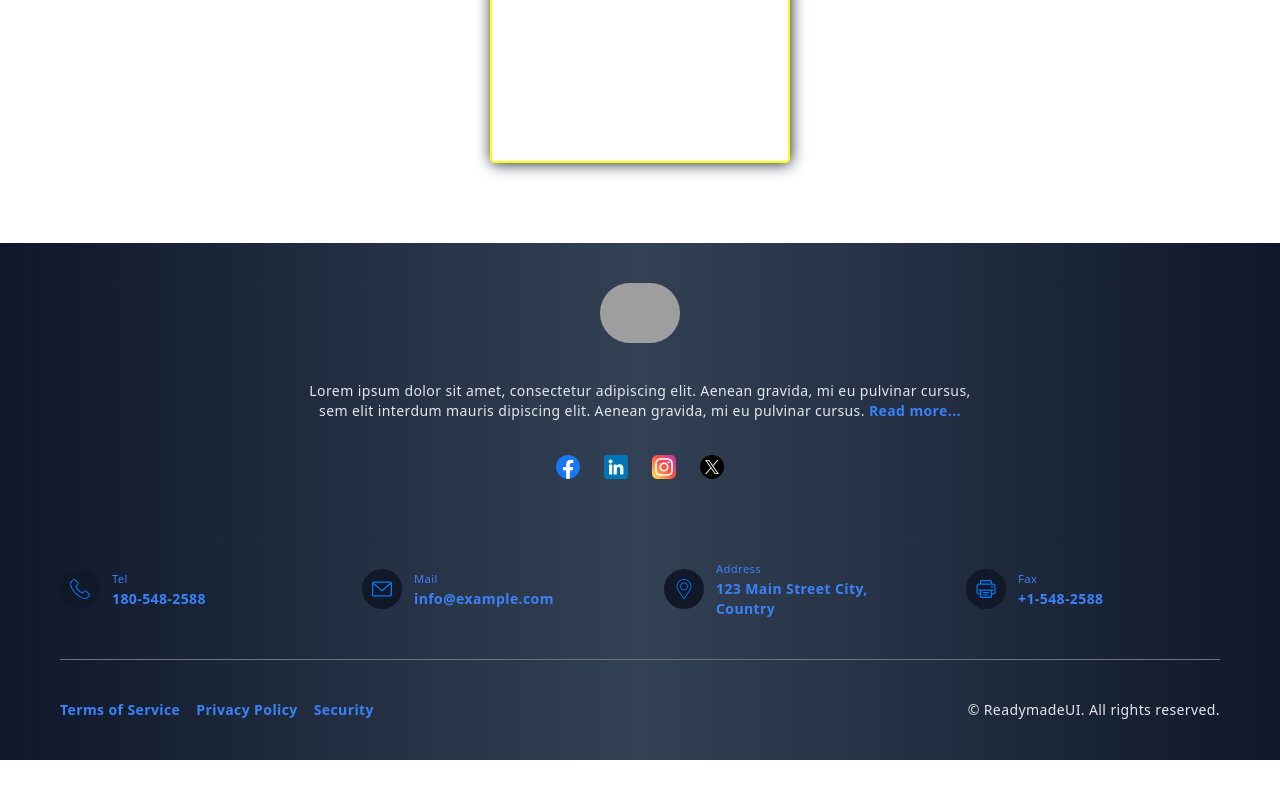
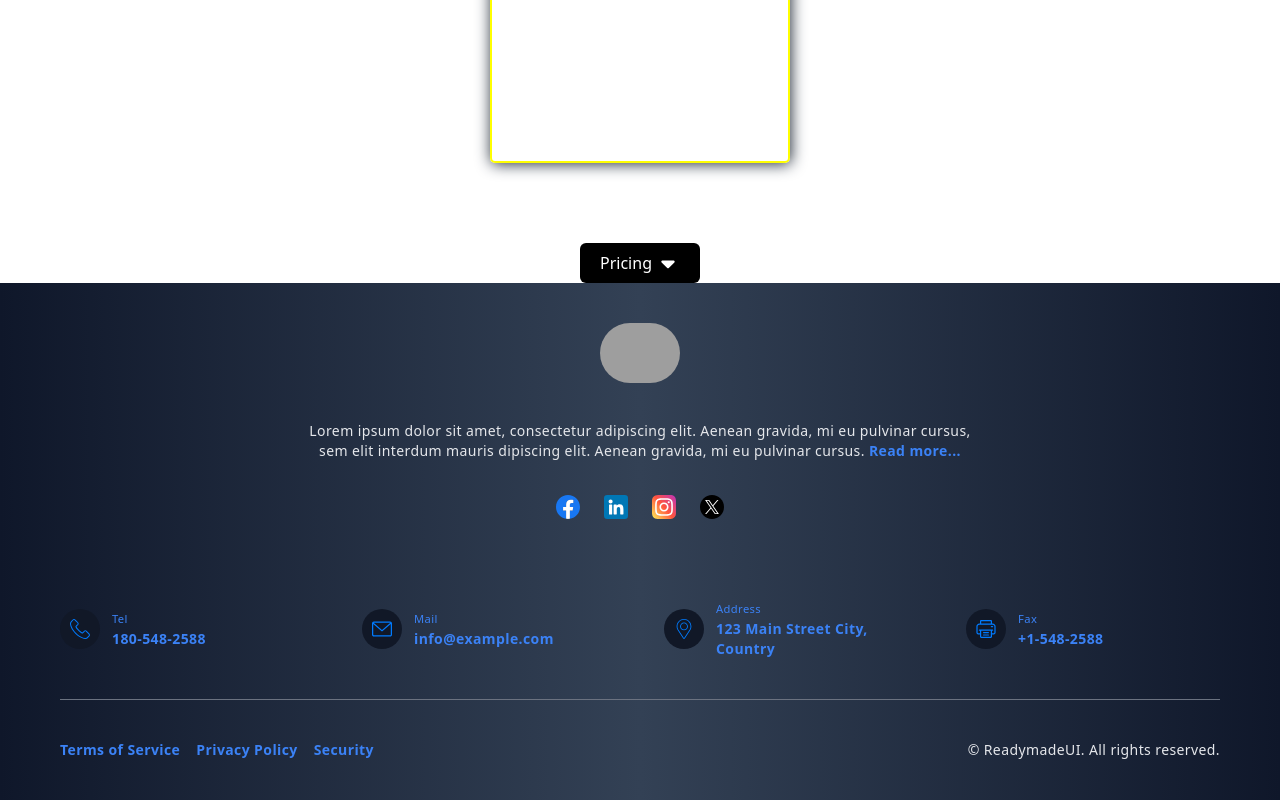
Before and after one commit to sujon-258549/resturen-2, a React (Vite) app: page /menu in a window 1280 px wide. Shown: the part 986-1786 px from the top of the page. Before the commit the page ends 1746 px from the top, so only its background shows below. Built offline with nearby package versions, Linux system fonts and the light colour scheme; grey boxes are pictures that could not be loaded.

Commit message:
changed 4 files

```diff
--- a/package.json
+++ b/package.json
@@ -11,10 +11,12 @@
   },
   "dependencies": {
     "aos": "^2.3.4",
+    "framer-motion": "^11.11.13",
     "localforage": "^1.10.0",
     "match-sorter": "^7.0.0",
     "react": "^18.3.1",
     "react-dom": "^18.3.1",
+    "react-hover": "^3.0.1",
     "react-icons": "^5.3.0",
     "react-router-dom": "^6.27.0",
     "react-scroll": "^1.9.0",
--- /dev/null
+++ b/src/component/Main/Common/Dropdown.jsx
@@ -0,0 +1,89 @@
+import React, { useState } from "react";
+import { AnimatePresence, motion } from "framer-motion";
+import { FaSortDown } from "react-icons/fa";
+
+const Dropdown = () => {
+    return (
+        <div className="flex justify-center  gap-3 bg-black py-2 px-5  rounded-md ">
+            <FlyoutLink href="#"  FlyoutContent={PricingContent}>
+               <div className="flex gap-1">
+               <span className="text-white">  Pricing</span>
+               <FaSortDown className="text-white text-2xl -mt-1" />
+               </div>
+            </FlyoutLink>
+        </div>
+    );
+};
+
+const FlyoutLink = ({ children, href, FlyoutContent }) => {
+    const [open, setOpen] = useState(false);
+
+    const showFlyout = FlyoutContent && open;
+
+    return (
+        <div
+            onMouseEnter={() => setOpen(true)}
+            onMouseLeave={() => setOpen(false)}
+            className="relative w-fit h-fit "
+        >
+            <a href={href} className="relative text-white">
+                {children}
+                <span
+                    style={{
+                        transform: showFlyout ? "scaleX(1)" : "scaleX(0)",
+                    }}
+                // className="absolute -bottom-2 -left-2 -right-2 h-1 origin-left scale-x-0 rounded-full bg-indigo-300 transition-transform duration-300 ease-out" // animaction use
+                />
+            </a>
+            <AnimatePresence>
+                {showFlyout && (
+                    <motion.div
+                        initial={{ opacity: 0, y: 15 }}
+                        animate={{ opacity: 1, y: 0 }}
+                        exit={{ opacity: 0, y: 15 }}
+                        style={{ translateX: "-50%" }}
+                        transition={{ duration: 0.3, ease: "easeOut" }}
+                        className="absolute left-1/2 top-16 bg-white text-black"
+                    >
+                        <div className="absolute -top-6 left-0 right-0 h-6 bg-transparent" />
+                        {/* <div className="absolute left-1/2 top-0 h-4 w-4 -translate-x-1/2 -translate-y-1/2 rotate-45 bg-white" /> */}
+                        <FlyoutContent />
+                    </motion.div>
+                )}
+            </AnimatePresence>
+        </div>
+    );
+};
+
+const PricingContent = () => {
+    return (
+        <div className="w-64 bg-white p-6 shadow-xl ">
+            <div className="mb-3 space-y-3">
+                <h3 className="font-semibold">For Individuals</h3>
+                <a href="#" className="block text-sm hover:underline">
+                    Introduction
+                </a>
+                <a href="#" className="block text-sm hover:underline">
+                    Pay as you go
+                </a>
+            </div>
+            <div className="mb-6 space-y-3">
+                <h3 className="font-semibold">For Companies</h3>
+                <a href="#" className="block text-sm hover:underline">
+                    Startups
+                </a>
+                <a href="#" className="block text-sm hover:underline">
+                    SMBs
+                </a>
+                <a href="#" className="block text-sm hover:underline">
+                    Enterprise
+                </a>
+            </div>
+            <button className="w-full rounded-lg border-2 border-neutral-950 px-4 py-2 font-semibold transition-colors hover:bg-neutral-950 hover:text-white">
+                Contact sales
+            </button>
+        </div>
+    );
+};
+
+export default Dropdown;
--- a/src/component/Menu/Menu.jsx
+++ b/src/component/Menu/Menu.jsx
@@ -1,4 +1,5 @@
 import CommonBannerText from "../Main/Common/CommonBannerText"
+import Dropdown from "../Main/Common/Dropdown";
 import Scorlmenu from "./Scorlmenu";
 import SelectComponent from "./SelectComponent";
 const menus = [
@@ -107,7 +108,9 @@ const Menu = () => {
             <CommonBannerText bannertext={'Our Menu'} subtext={'Menu'}></CommonBannerText>
             <SelectComponent></SelectComponent>
             <Scorlmenu></Scorlmenu>
-
+            <div className="mx-auto flex justify-center">
+                <Dropdown />
+            </div>
         </div>
     )
 }
```
Also changed, not shown: 1 other file (tests, documents, lock files or other folders).
